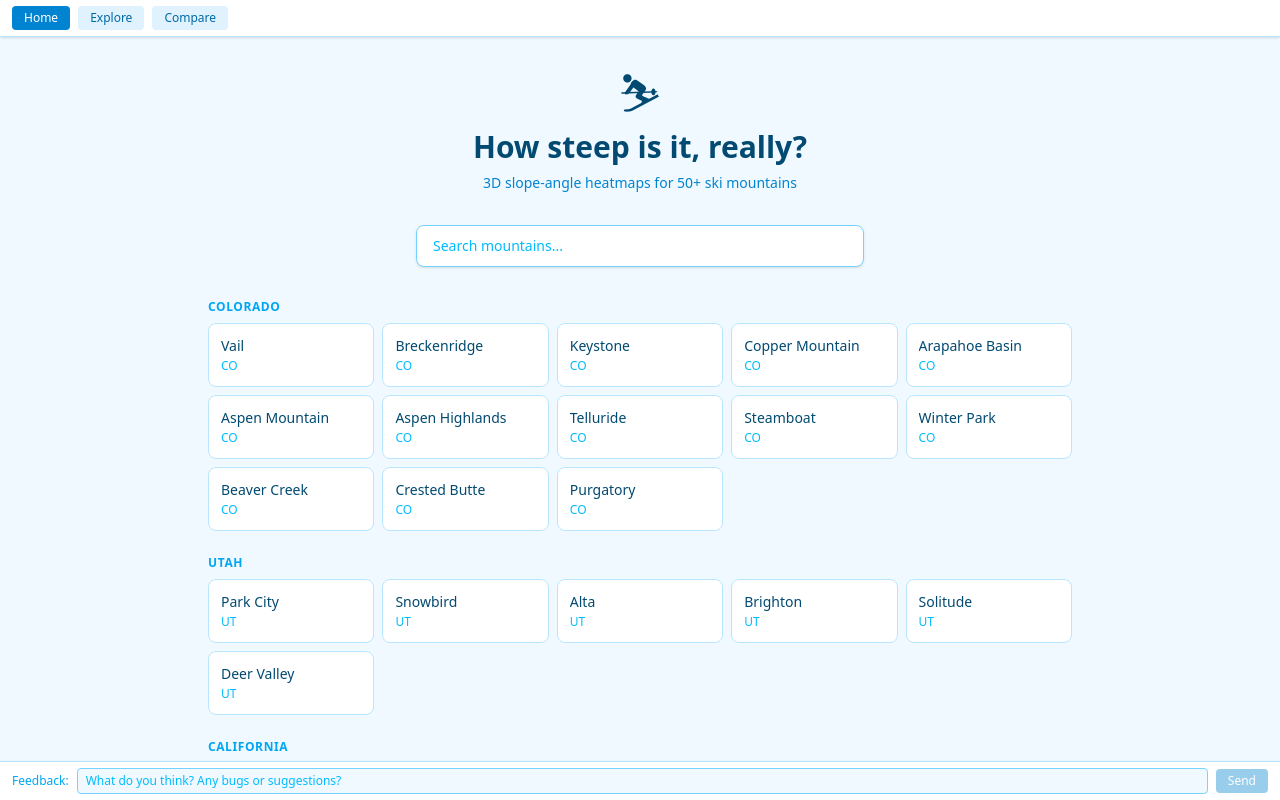
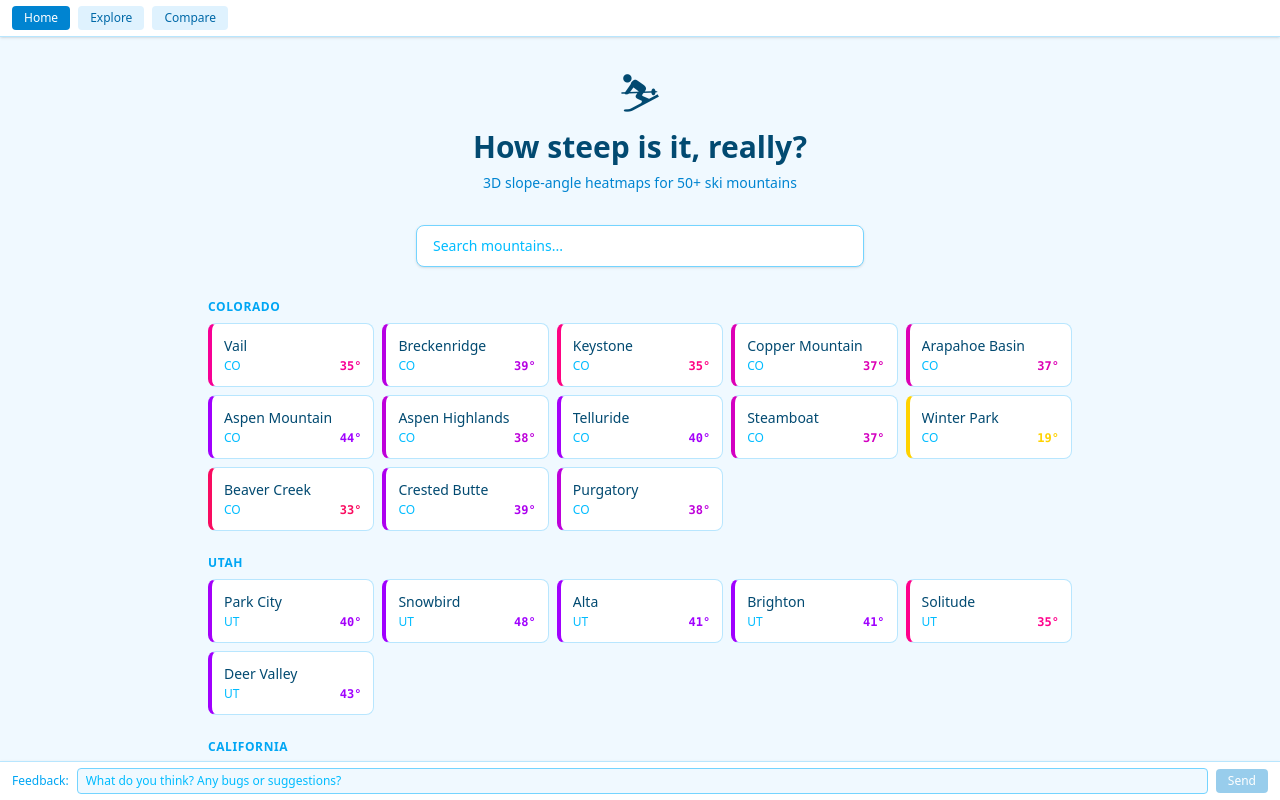
Before and after one commit to mhoroho/ski, a React (Vite) app: page / in a window 1280 px wide. Built offline with nearby package versions, Linux system fonts and the light colour scheme.

Commit message:
Color-code home page mountain cards by peak slope
Pre-compute peak slope for all mountains and display as colored
left border + degree value using the thermal color scale.

Co-Authored-By: Claude Opus 4.6 <noreply@anthropic.com>

```diff
--- a/src/components/HomePage.tsx
+++ b/src/components/HomePage.tsx
@@ -1,6 +1,7 @@
 import { useState } from 'react';
 import type { Mountain } from '../types';
 import { MOUNTAINS } from '../data/mountains';
+import { slopeToColor } from '../utils/color';
 
 interface Props {
   onSelectMountain: (mountain: Mountain) => void;
@@ -64,18 +65,29 @@ export function HomePage({ onSelectMountain }: Props) {
               {STATE_NAMES[state] || state}
             </h2>
             <div className="grid grid-cols-2 sm:grid-cols-3 md:grid-cols-4 lg:grid-cols-5 gap-2">
-              {mountains.map((m) => (
+              {mountains.map((m) => {
+                const color = slopeToColor(m.peakSlope ?? 0);
+                return (
                   <button
                     key={m.slug}
                     onClick={() => onSelectMountain(m)}
-                  className="bg-white border border-sky-200 rounded-lg p-3 text-left hover:border-sky-400 hover:shadow-md transition-all group"
+                    className="bg-white border border-sky-200 rounded-lg p-3 text-left hover:shadow-md transition-all group overflow-hidden"
+                    style={{ borderLeftWidth: 4, borderLeftColor: color }}
                   >
                     <div className="font-medium text-sm text-sky-900 group-hover:text-sky-700 truncate">
                       {m.name}
                     </div>
-                  <div className="text-xs text-sky-400 mt-0.5">{m.state}</div>
+                    <div className="flex items-center justify-between mt-0.5">
+                      <span className="text-xs text-sky-400">{m.state}</span>
+                      {m.peakSlope != null && (
+                        <span className="text-xs font-mono font-semibold" style={{ color }}>
+                          {m.peakSlope.toFixed(0)}°
+                        </span>
+                      )}
+                    </div>
                   </button>
-              ))}
+                );
+              })}
             </div>
           </div>
         ))}
--- a/src/data/mountains.ts
+++ b/src/data/mountains.ts
@@ -2,72 +2,70 @@ import type { Mountain } from '../types';
 
 export const MOUNTAINS: Mountain[] = [
   // Colorado
-  { name: "Vail", state: "CO", lat: 39.6061, lng: -106.3550, bbox: [39.58, -106.41, 39.64, -106.31], slug: "vail" },
-  { name: "Breckenridge", state: "CO", lat: 39.4808, lng: -106.0676, bbox: [39.45, -106.11, 39.51, -106.03], slug: "breckenridge" },
-  { name: "Keystone", state: "CO", lat: 39.6069, lng: -105.9497, bbox: [39.58, -105.99, 39.63, -105.91], slug: "keystone" },
-  { name: "Copper Mountain", state: "CO", lat: 39.5022, lng: -106.1497, bbox: [39.48, -106.18, 39.52, -106.12], slug: "copper-mountain" },
-  { name: "Arapahoe Basin", state: "CO", lat: 39.6426, lng: -105.8718, bbox: [39.63, -105.89, 39.66, -105.85], slug: "arapahoe-basin-ski-area" },
-  { name: "Aspen Mountain", state: "CO", lat: 39.1869, lng: -106.8178, bbox: [39.17, -106.84, 39.20, -106.80], slug: "aspen-mountain" },
-  { name: "Aspen Highlands", state: "CO", lat: 39.1803, lng: -106.8556, bbox: [39.16, -106.87, 39.20, -106.84], slug: "aspen-highlands" },
-  // Snowmass not in OpenSkiMap data
-  { name: "Telluride", state: "CO", lat: 37.9372, lng: -107.8464, bbox: [37.92, -107.87, 37.96, -107.83], slug: "telluride-ski-area" },
-  { name: "Steamboat", state: "CO", lat: 40.4572, lng: -106.8045, bbox: [40.44, -106.83, 40.48, -106.78], slug: "steamboat-ski-resort" },
-  { name: "Winter Park", state: "CO", lat: 39.8914, lng: -105.7625, bbox: [39.87, -105.80, 39.91, -105.73], slug: "winter-park" },
-  { name: "Beaver Creek", state: "CO", lat: 39.6042, lng: -106.5164, bbox: [39.58, -106.55, 39.63, -106.49], slug: "beaver-creek" },
-  { name: "Crested Butte", state: "CO", lat: 38.8986, lng: -106.9650, bbox: [38.88, -106.99, 38.92, -106.94], slug: "crested-butte-mountain-resort" },
-  { name: "Purgatory", state: "CO", lat: 37.6303, lng: -107.8142, bbox: [37.61, -107.84, 37.65, -107.79], slug: "purgatory-resort" },
+  { name: "Vail", state: "CO", lat: 39.6061, lng: -106.3550, bbox: [39.58, -106.41, 39.64, -106.31], slug: "vail", peakSlope: 35.4 },
+  { name: "Breckenridge", state: "CO", lat: 39.4808, lng: -106.0676, bbox: [39.45, -106.11, 39.51, -106.03], slug: "breckenridge", peakSlope: 38.8 },
+  { name: "Keystone", state: "CO", lat: 39.6069, lng: -105.9497, bbox: [39.58, -105.99, 39.63, -105.91], slug: "keystone", peakSlope: 34.6 },
+  { name: "Copper Mountain", state: "CO", lat: 39.5022, lng: -106.1497, bbox: [39.48, -106.18, 39.52, -106.12], slug: "copper-mountain", peakSlope: 36.8 },
+  { name: "Arapahoe Basin", state: "CO", lat: 39.6426, lng: -105.8718, bbox: [39.63, -105.89, 39.66, -105.85], slug: "arapahoe-basin-ski-area", peakSlope: 36.8 },
+  { name: "Aspen Mountain", state: "CO", lat: 39.1869, lng: -106.8178, bbox: [39.17, -106.84, 39.20, -106.80], slug: "aspen-mountain", peakSlope: 43.5 },
+  { name: "Aspen Highlands", state: "CO", lat: 39.1803, lng: -106.8556, bbox: [39.16, -106.87, 39.20, -106.84], slug: "aspen-highlands", peakSlope: 38.4 },
+  { name: "Telluride", state: "CO", lat: 37.9372, lng: -107.8464, bbox: [37.92, -107.87, 37.96, -107.83], slug: "telluride-ski-area", peakSlope: 39.8 },
+  { name: "Steamboat", state: "CO", lat: 40.4572, lng: -106.8045, bbox: [40.44, -106.83, 40.48, -106.78], slug: "steamboat-ski-resort", peakSlope: 37.3 },
+  { name: "Winter Park", state: "CO", lat: 39.8914, lng: -105.7625, bbox: [39.87, -105.80, 39.91, -105.73], slug: "winter-park", peakSlope: 18.8 },
+  { name: "Beaver Creek", state: "CO", lat: 39.6042, lng: -106.5164, bbox: [39.58, -106.55, 39.63, -106.49], slug: "beaver-creek", peakSlope: 33.0 },
+  { name: "Crested Butte", state: "CO", lat: 38.8986, lng: -106.9650, bbox: [38.88, -106.99, 38.92, -106.94], slug: "crested-butte-mountain-resort", peakSlope: 39.3 },
+  { name: "Purgatory", state: "CO", lat: 37.6303, lng: -107.8142, bbox: [37.61, -107.84, 37.65, -107.79], slug: "purgatory-resort", peakSlope: 38.4 },
   // Utah
-  { name: "Park City", state: "UT", lat: 40.6514, lng: -111.5080, bbox: [40.62, -111.55, 40.68, -111.47], slug: "park-city-mountain-resort" },
-  { name: "Snowbird", state: "UT", lat: 40.5830, lng: -111.6556, bbox: [40.57, -111.67, 40.60, -111.64], slug: "snowbird" },
-  { name: "Alta", state: "UT", lat: 40.5884, lng: -111.6386, bbox: [40.57, -111.66, 40.60, -111.62], slug: "alta-ski-area" },
-  { name: "Brighton", state: "UT", lat: 40.5980, lng: -111.5833, bbox: [40.58, -111.60, 40.61, -111.57], slug: "brighton-resort" },
-  { name: "Solitude", state: "UT", lat: 40.6199, lng: -111.5922, bbox: [40.60, -111.61, 40.64, -111.57], slug: "solitude-mountain-resort" },
-  { name: "Deer Valley", state: "UT", lat: 40.6375, lng: -111.4783, bbox: [40.61, -111.52, 40.66, -111.45], slug: "deer-valley-resort" },
+  { name: "Park City", state: "UT", lat: 40.6514, lng: -111.5080, bbox: [40.62, -111.55, 40.68, -111.47], slug: "park-city-mountain-resort", peakSlope: 39.8 },
+  { name: "Snowbird", state: "UT", lat: 40.5830, lng: -111.6556, bbox: [40.57, -111.67, 40.60, -111.64], slug: "snowbird", peakSlope: 48.0 },
+  { name: "Alta", state: "UT", lat: 40.5884, lng: -111.6386, bbox: [40.57, -111.66, 40.60, -111.62], slug: "alta-ski-area", peakSlope: 41.1 },
+  { name: "Brighton", state: "UT", lat: 40.5980, lng: -111.5833, bbox: [40.58, -111.60, 40.61, -111.57], slug: "brighton-resort", peakSlope: 41.2 },
+  { name: "Solitude", state: "UT", lat: 40.6199, lng: -111.5922, bbox: [40.60, -111.61, 40.64, -111.57], slug: "solitude-mountain-resort", peakSlope: 35.0 },
+  { name: "Deer Valley", state: "UT", lat: 40.6375, lng: -111.4783, bbox: [40.61, -111.52, 40.66, -111.45], slug: "deer-valley-resort", peakSlope: 43.3 },
   // California
-  { name: "Palisades Tahoe", state: "CA", lat: 39.1968, lng: -120.2354, bbox: [39.18, -120.26, 39.21, -120.22], slug: "palisades-tahoe" },
-  { name: "Mammoth Mountain", state: "CA", lat: 37.6308, lng: -119.0326, bbox: [37.61, -119.06, 37.65, -119.00], slug: "mammoth-mountain" },
-  { name: "Heavenly", state: "CA", lat: 38.9353, lng: -119.9397, bbox: [38.91, -119.97, 38.96, -119.91], slug: "heavenly-mountain-resort" },
-  { name: "Kirkwood", state: "CA", lat: 38.6850, lng: -120.0650, bbox: [38.67, -120.08, 38.70, -120.05], slug: "kirkwood-mountain-resort" },
-  // Northstar not in OpenSkiMap data
+  { name: "Palisades Tahoe", state: "CA", lat: 39.1968, lng: -120.2354, bbox: [39.18, -120.26, 39.21, -120.22], slug: "palisades-tahoe", peakSlope: 41.9 },
+  { name: "Mammoth Mountain", state: "CA", lat: 37.6308, lng: -119.0326, bbox: [37.61, -119.06, 37.65, -119.00], slug: "mammoth-mountain", peakSlope: 31.7 },
+  { name: "Heavenly", state: "CA", lat: 38.9353, lng: -119.9397, bbox: [38.91, -119.97, 38.96, -119.91], slug: "heavenly-mountain-resort", peakSlope: 33.7 },
+  { name: "Kirkwood", state: "CA", lat: 38.6850, lng: -120.0650, bbox: [38.67, -120.08, 38.70, -120.05], slug: "kirkwood-mountain-resort", peakSlope: 35.8 },
   // Montana
-  { name: "Big Sky", state: "MT", lat: 45.2836, lng: -111.4014, bbox: [45.26, -111.44, 45.31, -111.36], slug: "big-sky-resort" },
-  { name: "Whitefish Mountain", state: "MT", lat: 48.4849, lng: -114.3539, bbox: [48.47, -114.38, 48.50, -114.33], slug: "whitefish-mountain-resort" },
+  { name: "Big Sky", state: "MT", lat: 45.2836, lng: -111.4014, bbox: [45.26, -111.44, 45.31, -111.36], slug: "big-sky-resort", peakSlope: 46.3 },
+  { name: "Whitefish Mountain", state: "MT", lat: 48.4849, lng: -114.3539, bbox: [48.47, -114.38, 48.50, -114.33], slug: "whitefish-mountain-resort", peakSlope: 44.1 },
   // Wyoming
-  { name: "Jackson Hole", state: "WY", lat: 43.5877, lng: -110.8279, bbox: [43.57, -110.86, 43.61, -110.80], slug: "jackson-hole-mountain-resort" },
+  { name: "Jackson Hole", state: "WY", lat: 43.5877, lng: -110.8279, bbox: [43.57, -110.86, 43.61, -110.80], slug: "jackson-hole-mountain-resort", peakSlope: 46.3 },
   // Idaho
-  { name: "Sun Valley", state: "ID", lat: 43.6975, lng: -114.3514, bbox: [43.68, -114.37, 43.72, -114.33], slug: "sun-valley" },
+  { name: "Sun Valley", state: "ID", lat: 43.6975, lng: -114.3514, bbox: [43.68, -114.37, 43.72, -114.33], slug: "sun-valley", peakSlope: 36.7 },
   // New Mexico
-  { name: "Taos Ski Valley", state: "NM", lat: 36.5961, lng: -105.4542, bbox: [36.58, -105.47, 36.61, -105.43], slug: "taos-ski-valley" },
+  { name: "Taos Ski Valley", state: "NM", lat: 36.5961, lng: -105.4542, bbox: [36.58, -105.47, 36.61, -105.43], slug: "taos-ski-valley", peakSlope: 36.7 },
   // Vermont
-  { name: "Stowe", state: "VT", lat: 44.5303, lng: -72.7814, bbox: [44.51, -72.81, 44.55, -72.75], slug: "stowe-mountain-resort" },
-  { name: "Killington", state: "VT", lat: 43.6197, lng: -72.7972, bbox: [43.60, -72.83, 43.64, -72.77], slug: "killington-resort" },
-  { name: "Sugarbush", state: "VT", lat: 44.1358, lng: -72.9033, bbox: [44.12, -72.93, 44.15, -72.88], slug: "sugarbush-resort" },
-  { name: "Jay Peak", state: "VT", lat: 44.9268, lng: -72.5098, bbox: [44.91, -72.53, 44.94, -72.49], slug: "jay-peak-resort" },
-  { name: "Mad River Glen", state: "VT", lat: 44.2036, lng: -72.9186, bbox: [44.19, -72.93, 44.22, -72.90], slug: "mad-river-glen" },
+  { name: "Stowe", state: "VT", lat: 44.5303, lng: -72.7814, bbox: [44.51, -72.81, 44.55, -72.75], slug: "stowe-mountain-resort", peakSlope: 37.7 },
+  { name: "Killington", state: "VT", lat: 43.6197, lng: -72.7972, bbox: [43.60, -72.83, 43.64, -72.77], slug: "killington-resort", peakSlope: 38.7 },
+  { name: "Sugarbush", state: "VT", lat: 44.1358, lng: -72.9033, bbox: [44.12, -72.93, 44.15, -72.88], slug: "sugarbush-resort", peakSlope: 32.2 },
+  { name: "Jay Peak", state: "VT", lat: 44.9268, lng: -72.5098, bbox: [44.91, -72.53, 44.94, -72.49], slug: "jay-peak-resort", peakSlope: 29.2 },
+  { name: "Mad River Glen", state: "VT", lat: 44.2036, lng: -72.9186, bbox: [44.19, -72.93, 44.22, -72.90], slug: "mad-river-glen", peakSlope: 34.7 },
   // New Hampshire
-  { name: "Cannon Mountain", state: "NH", lat: 44.1567, lng: -71.6986, bbox: [44.14, -71.72, 44.17, -71.68], slug: "cannon-mountain" },
-  { name: "Wildcat Mountain", state: "NH", lat: 44.2636, lng: -71.2389, bbox: [44.25, -71.26, 44.28, -71.22], slug: "wildcat-mountain" },
-  { name: "Loon Mountain", state: "NH", lat: 44.0364, lng: -71.6214, bbox: [44.02, -71.64, 44.05, -71.60], slug: "loon-mountain-resort" },
+  { name: "Cannon Mountain", state: "NH", lat: 44.1567, lng: -71.6986, bbox: [44.14, -71.72, 44.17, -71.68], slug: "cannon-mountain", peakSlope: 33.4 },
+  { name: "Wildcat Mountain", state: "NH", lat: 44.2636, lng: -71.2389, bbox: [44.25, -71.26, 44.28, -71.22], slug: "wildcat-mountain", peakSlope: 26.3 },
+  { name: "Loon Mountain", state: "NH", lat: 44.0364, lng: -71.6214, bbox: [44.02, -71.64, 44.05, -71.60], slug: "loon-mountain-resort", peakSlope: 28.0 },
   // Maine
-  { name: "Sugarloaf", state: "ME", lat: 45.0314, lng: -70.3131, bbox: [45.02, -70.34, 45.05, -70.29], slug: "sugarloaf" },
-  { name: "Sunday River", state: "ME", lat: 44.4728, lng: -70.8564, bbox: [44.45, -70.88, 44.49, -70.83], slug: "sunday-river" },
+  { name: "Sugarloaf", state: "ME", lat: 45.0314, lng: -70.3131, bbox: [45.02, -70.34, 45.05, -70.29], slug: "sugarloaf", peakSlope: 32.9 },
+  { name: "Sunday River", state: "ME", lat: 44.4728, lng: -70.8564, bbox: [44.45, -70.88, 44.49, -70.83], slug: "sunday-river", peakSlope: 27.9 },
   // New York
-  { name: "Whiteface", state: "NY", lat: 44.3661, lng: -73.9028, bbox: [44.35, -73.93, 44.38, -73.88], slug: "whiteface-mountain" },
-  { name: "Gore Mountain", state: "NY", lat: 43.6731, lng: -74.0064, bbox: [43.66, -74.03, 43.69, -73.98], slug: "gore-mountain" },
-  { name: "Hunter Mountain", state: "NY", lat: 42.2014, lng: -74.2264, bbox: [42.19, -74.24, 42.22, -74.21], slug: "hunter-mountain" },
+  { name: "Whiteface", state: "NY", lat: 44.3661, lng: -73.9028, bbox: [44.35, -73.93, 44.38, -73.88], slug: "whiteface-mountain", peakSlope: 30.5 },
+  { name: "Gore Mountain", state: "NY", lat: 43.6731, lng: -74.0064, bbox: [43.66, -74.03, 43.69, -73.98], slug: "gore-mountain", peakSlope: 33.0 },
+  { name: "Hunter Mountain", state: "NY", lat: 42.2014, lng: -74.2264, bbox: [42.19, -74.24, 42.22, -74.21], slug: "hunter-mountain", peakSlope: 30.5 },
   // Washington
-  { name: "Crystal Mountain", state: "WA", lat: 46.9350, lng: -121.5044, bbox: [46.92, -121.53, 46.95, -121.48], slug: "crystal-mountain" },
-  { name: "Stevens Pass", state: "WA", lat: 47.7453, lng: -121.0886, bbox: [47.73, -121.11, 47.76, -121.07], slug: "stevens-pass-ski-area" },
+  { name: "Crystal Mountain", state: "WA", lat: 46.9350, lng: -121.5044, bbox: [46.92, -121.53, 46.95, -121.48], slug: "crystal-mountain", peakSlope: 42.5 },
+  { name: "Stevens Pass", state: "WA", lat: 47.7453, lng: -121.0886, bbox: [47.73, -121.11, 47.76, -121.07], slug: "stevens-pass-ski-area", peakSlope: 36.8 },
   // Oregon
-  { name: "Mt. Bachelor", state: "OR", lat: 43.9792, lng: -121.6886, bbox: [43.96, -121.72, 44.00, -121.66], slug: "mt-bachelor" },
-  { name: "Mt. Hood Meadows", state: "OR", lat: 45.3311, lng: -121.6650, bbox: [45.32, -121.69, 45.35, -121.64], slug: "mt-hood-meadows-ski-resort" },
+  { name: "Mt. Bachelor", state: "OR", lat: 43.9792, lng: -121.6886, bbox: [43.96, -121.72, 44.00, -121.66], slug: "mt-bachelor", peakSlope: 30.9 },
+  { name: "Mt. Hood Meadows", state: "OR", lat: 45.3311, lng: -121.6650, bbox: [45.32, -121.69, 45.35, -121.64], slug: "mt-hood-meadows-ski-resort", peakSlope: 34.9 },
   // Alaska
-  { name: "Alyeska", state: "AK", lat: 60.9669, lng: -149.0981, bbox: [60.95, -149.12, 60.98, -149.07], slug: "alyeska-resort" },
+  { name: "Alyeska", state: "AK", lat: 60.9669, lng: -149.0981, bbox: [60.95, -149.12, 60.98, -149.07], slug: "alyeska-resort", peakSlope: 38.4 },
   // Michigan
-  { name: "Boyne Mountain", state: "MI", lat: 45.1642, lng: -84.9361, bbox: [45.15, -84.95, 45.18, -84.92], slug: "boyne-mountain-resort" },
+  { name: "Boyne Mountain", state: "MI", lat: 45.1642, lng: -84.9361, bbox: [45.15, -84.95, 45.18, -84.92], slug: "boyne-mountain-resort", peakSlope: 25.9 },
   // West Virginia
-  { name: "Snowshoe", state: "WV", lat: 38.4089, lng: -79.9939, bbox: [38.39, -80.01, 38.43, -79.97], slug: "snowshoe-mountain" },
+  { name: "Snowshoe", state: "WV", lat: 38.4089, lng: -79.9939, bbox: [38.39, -80.01, 38.43, -79.97], slug: "snowshoe-mountain", peakSlope: 26.0 },
   // Canada
-  { name: "Whistler Blackcomb", state: "BC", lat: 50.1163, lng: -122.9574, bbox: [50.06, -123.00, 50.16, -122.90], slug: "whistler-blackcomb" },
-  { name: "Mont Tremblant", state: "QC", lat: 46.2097, lng: -74.5856, bbox: [46.19, -74.61, 46.23, -74.56], slug: "mont-tremblant-resort" },
+  { name: "Whistler Blackcomb", state: "BC", lat: 50.1163, lng: -122.9574, bbox: [50.06, -123.00, 50.16, -122.90], slug: "whistler-blackcomb", peakSlope: 52.5 },
+  { name: "Mont Tremblant", state: "QC", lat: 46.2097, lng: -74.5856, bbox: [46.19, -74.61, 46.23, -74.56], slug: "mont-tremblant-resort", peakSlope: 32.5 },
 ];
--- a/src/types/index.ts
+++ b/src/types/index.ts
@@ -5,6 +5,7 @@ export interface Mountain {
   lng: number;
   bbox: [number, number, number, number]; // [south, west, north, east]
   slug: string; // filename in public/trails/ (without .json)
+  peakSlope?: number; // steepest 100m window across all trails (degrees)
 }
 
 export interface TrailPoint {
```
Lines whose indentation alone changed are shown as unchanged.
